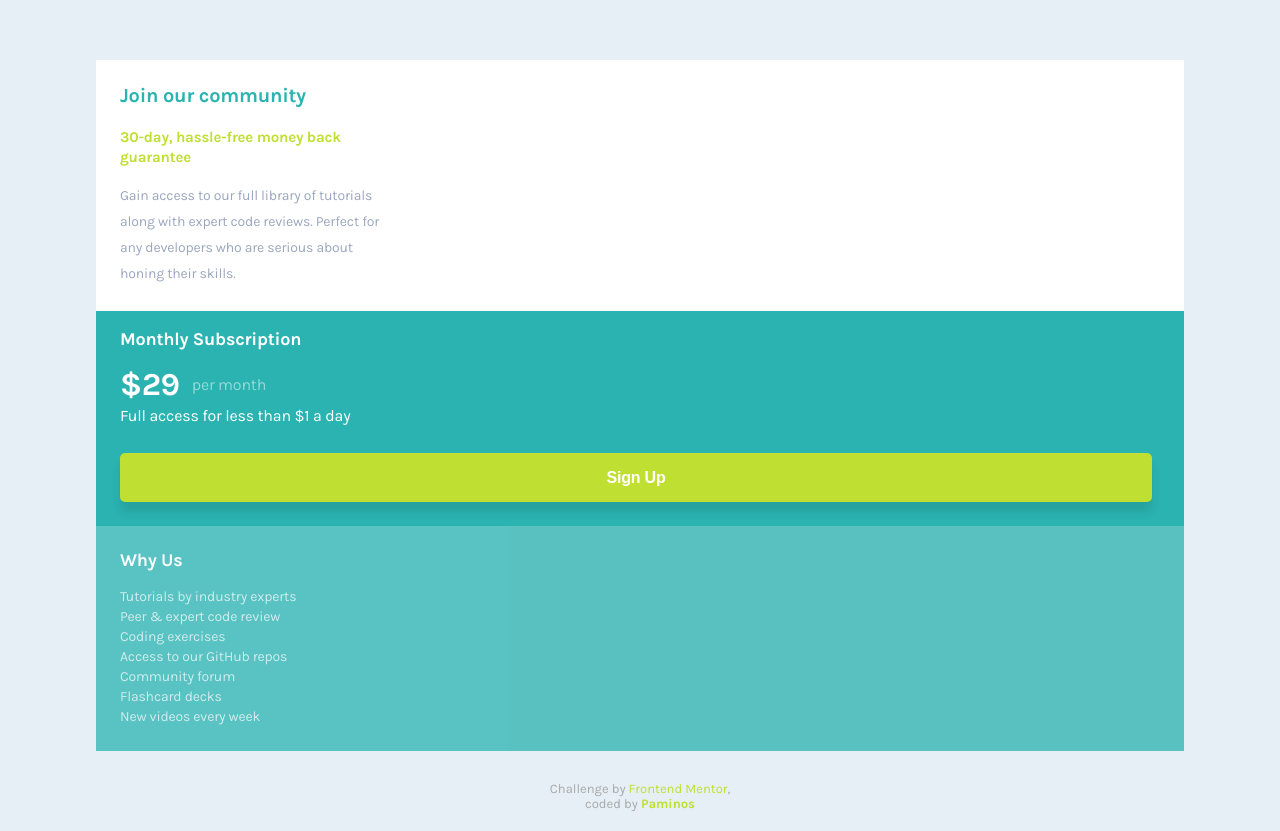
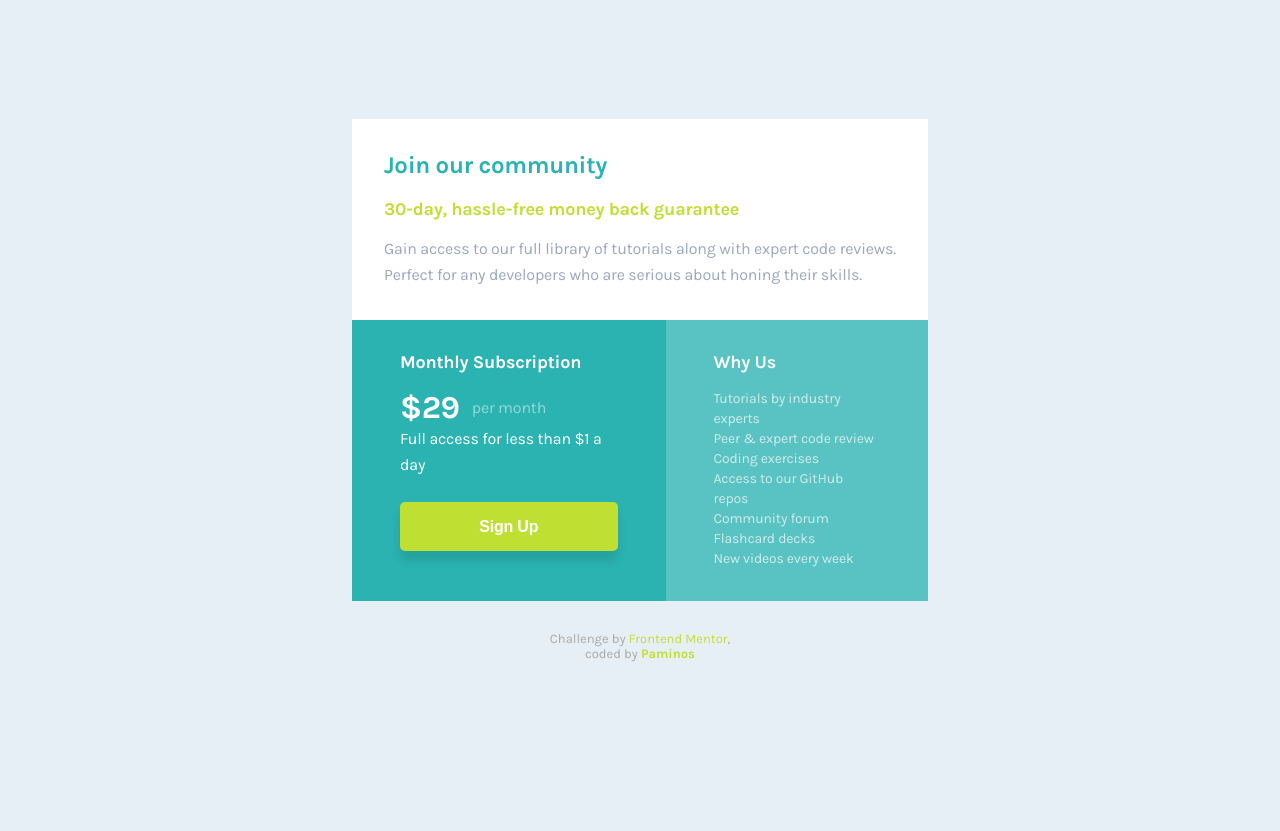
Before and after one commit to epalex/single-price-grid-component, a plain HTML site: page index.html in a window 1280 px wide. After the commit the page ends 800 px from the top, so only its background shows below. Drawn offline with Linux system fonts and the light colour scheme.

Commit message:
project ready for review

```diff
--- a/index.html
+++ b/index.html
@@ -24,6 +24,8 @@
                 Perfect for any developers who are serious about honing their skills.</p>
         </header>
 
+        <main>
+
             <section class="subscription">
                 <h2>Monthly Subscription</h2>
                 <p class="dollars">&dollar;29 <span class="month">per month</span></p>
@@ -44,6 +46,8 @@
                 </ul>
             </section>
 
+        </main>
+
         <footer>
             <p>
                 Challenge by <a href="https://www.frontendmentor.io?ref=challenge" target="_blank">Frontend
--- a/styles.css
+++ b/styles.css
@@ -13,10 +13,6 @@ body {
   margin: 0 auto;
   width: 85%;
   margin-top: 60px;
-  /* height: 80vh; */
-  display: flex;
-  flex-direction: column;
-  justify-content: center;
 }
 
 ul {
@@ -177,3 +173,57 @@ footer {
   margin-bottom: 20px;
   margin-top: 30px;
 }
+
+@media screen and (min-width: 992px) {
+  header h2,
+  header p {
+    max-width: unset;
+  }
+
+  .container {
+    display: flex;
+    flex-direction: column;
+    justify-content: center;
+    margin: 0 auto;
+    width: 45%;
+    height: 100vh;
+  }
+
+  header {
+    display: flex;
+    flex-direction: column;
+    padding: 32px;
+  }
+
+  h1 {
+    font-size: 24px;
+    line-height: 28px;
+    letter-spacing: -0.3px;
+  }
+
+  header h2 {
+    font-size: 18px;
+    line-height: 21px;
+    letter-spacing: -0.225px;
+  }
+
+  header p {
+    font-size: 16px;
+    line-height: 26px;
+    letter-spacing: -0.2px;
+    max-width: 540px;
+  }
+
+  main {
+    display: flex;
+  }
+
+  .subscription {
+    padding: 32px 48px;
+  }
+
+  .why-us {
+    flex-grow: 1;
+    padding: 32px 48px;
+  }
+}
```
Lines whose indentation alone changed are shown as unchanged.
